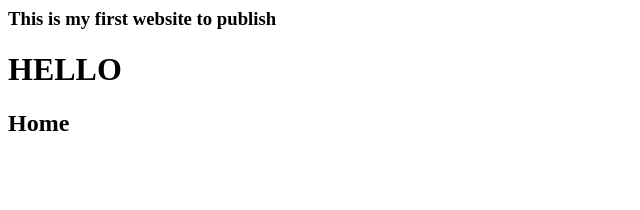
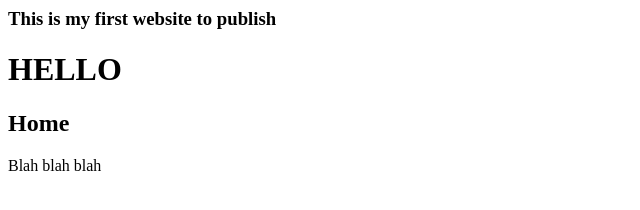
Before and after one commit to tamannajena/Websitetest, a plain HTML site: page index.html in a window 1280 px wide. Shown: the whole page, without its empty margins (0-640 px from the left). Drawn offline with Linux system fonts and the light colour scheme.

Commit message:
Update index.html

```diff
--- a/index.html
+++ b/index.html
@@ -9,6 +9,8 @@
 
   <h1>HELLO </h1>
 <h2> Home </h2>
+  <p>Blah blah blah
+  </p>
 
   <body>
 
```
